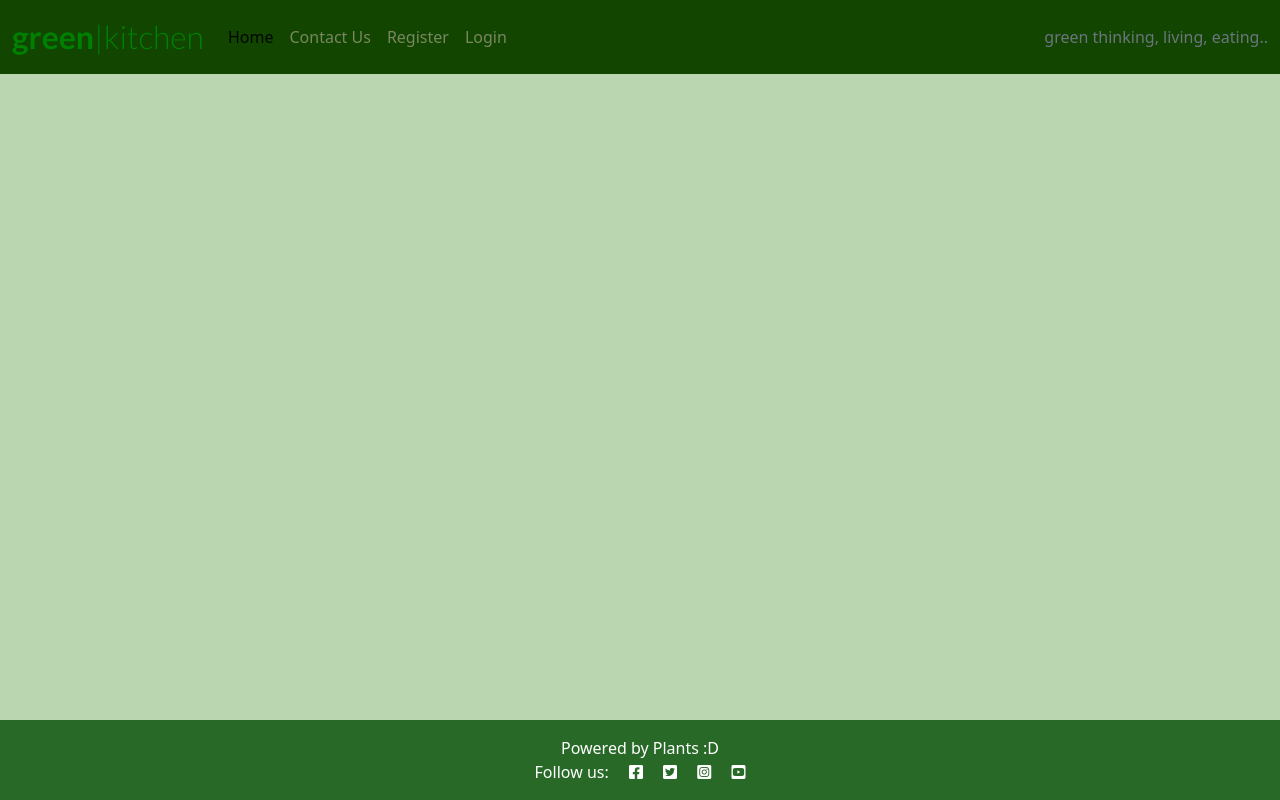
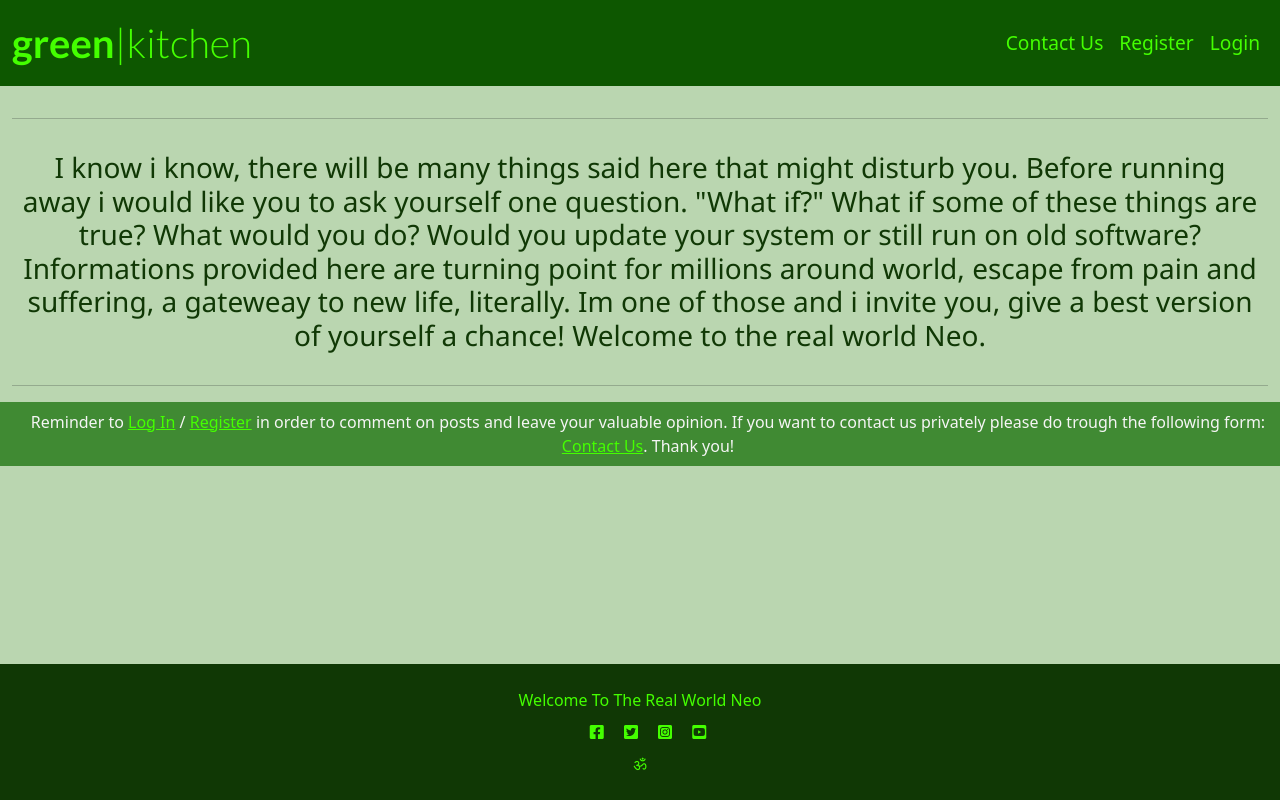
Before and after one commit to Code-Institute-Submissions/denisklopotan-green-kitchen_NovResub2, a Django app: page / in a window 1280 px wide. Run offline with Django 3.2, Linux system fonts and the light colour scheme; data that the repository does not hold is empty.

Commit message:
Apply styling changes

```diff
--- a/static/css/style.css
+++ b/static/css/style.css
@@ -1,24 +1,81 @@
-body {
-    background-color: #5c9948;
+.main-bg {
+    background-color: #bad6b0;
 }
 
-/* Navbar */
-.bg-white {
-    background-color: #114500!important;
+.navbar {
+    background-color: #0d5700;
+}
+.hr1-welcome {
+    margin: 2rem 0 2rem 0;
 }
 
+.hr2-welcome {
+    margin: 2rem 0 0 0;
+}
 
+h2 {
+    margin-top: 0.7rem;
+}
 
-.navbar-light .navbar-nav .nav-link {
-    color: rgb(121, 135, 97)
+h3 {
+    font-family: 'Segoe UI', Tahoma, Geneva, Verdana, sans-serif;
+    color: #103805;
+}
+
+/* .navbar.nav {
+    display: flex;
+    align-items: flex-end
+} */
+
+.navbar-toggler {
+    color: #44ff00;
+}
+
+.navbar-collapse {
+    flex-basis: 100%;
+    flex-grow: 0;
+}
+
+.nav-link {
+    font-size: larger;
+    color: #44ff00;
+    vertical-align: bottom;
 }
 
 .brand {
     font-family: Lato, sans-serif;
-    font-size: 2rem;
+    font-size: 2.5rem;
     font-weight: 700;
-    color: green;
+    color: #44ff00;
 }
+
+/* body {
+    background-color: #5c9948;
+} */
+
+/* .welcome {
+    background-color: #84ac79;
+} */
+
+.reminder {
+    background-color: #408a33;
+    color: whitesmoke;
+}
+
+.reminder-link {
+    color: #44ff00;
+}
+
+footer {
+    color: #44ff00;
+    background-color: #103805;
+}
+
+.media-links {
+    margin: 40px;
+    color: #44ff00;
+}
+
 
 .thin {
     font-weight: 300;
@@ -26,14 +83,6 @@ body {
 
 .light-bg {
     background-color: #fff;
-}
-
-.dark-bg {
-    background-color: rgb(40, 105, 40);
-}
-
-.main-bg {
-    background-color: #bad6b0;
 }
 
 .card {
--- a/templates/base.html
+++ b/templates/base.html
@@ -22,21 +22,22 @@
 
 <body class="d-flex flex-column h-100 main-bg">
 
-    <!-- Navigation -->
+    <!-- Navigation bar -->
+    <nav class="navbar navbar-expand-lg">
+        <div class="container-fluid">
 
-    <nav class="navbar navbar-expand-lg navbar-light bg-white">
-        <div class="container-fluid">
-            <a class="navbar-brand" href="{% url 'home' %}"><span class="brand"><span>green</span><span
-                        class="thin">|kitchen</span></span></a>
-            <button class="navbar-toggler" type="button" data-bs-toggle="collapse" data-bs-target="#navbarText"
+            <!-- Logo button -->
+            <a class="navbar-brand" href="{% url 'home' %}">
+                <span class="brand"><span>green</span><span class="thin">|kitchen</span></span>
+            </a>
+            <button class="navbar-toggler navbar-dark" type="button" data-bs-toggle="collapse" data-bs-target="#navbarText"
                 aria-controls="navbarText" aria-expanded="false" aria-label="Toggle navigation">
                 <span class="navbar-toggler-icon"></span>
             </button>
+
+            <!-- Links -->
             <div class="collapse navbar-collapse" id="navbarText">
                 <ul class="navbar-nav me-auto mb-2 mb-lg-0">
-                    <li class="nav-item">
-                        <a class="nav-link active" aria-current="page" href="{% url 'home' %}">Home</a>
-                    </li>
                     <li class="nav-item">
                         <a class="nav-link" aria-current="page" href="{% url 'contact' %}">Contact Us</a>
                     </li>
@@ -53,13 +54,11 @@
                     </li>
                     {% endif %}
                 </ul>
-                <span class="navbar-text text-muted">
-                    green thinking, living, eating..
-                </span>
             </div>
         </div>
     </nav>
 
+    <!-- Banner message -->
     <div class="container">
         <div class="row">
             <div class="col-md-8 offset-md-2">
@@ -73,20 +72,24 @@
         </div>
     </div>
 
-    <main class="flex-shrink-0 main-bg">
+    <main class="flex-shrink-0 main-bg bg-gradient-success">
         {% block content %}
     <!-- Content Goes here -->
         {% endblock content %}
     </main>
 
     <!-- Footer -->
-
     <footer class="footer mt-auto py-3 dark-bg">
-        <p class="m-0 text-center text-white">Powered by Plants :D</p>
-        <p class="m-0 text-center text-white">Follow us: <i class="fab fa-facebook-square ms-3"></i>
-            <i class="fab fa-twitter-square ms-3"></i>
-            <i class="fab fa-instagram-square ms-3"></i>
-            <i class="fab fa-youtube-square ms-3"></i></p>
+        <p class="m-2 text-center">Welcome To The Real World Neo</p>
+        <div>
+            <p class="m-2 text-center">
+                <i class="fab fa-facebook-square ms-3"></i>
+                <i class="fab fa-twitter-square ms-3"></i>
+                <i class="fab fa-instagram-square ms-3"></i>
+                <i class="fab fa-youtube-square ms-3"></i>
+            </p>
+        </div>
+        <p class="m-2 text-center">ॐ</p>
     </footer>
     <script>
         setTimeout(function () {
--- a/templates/contact.html
+++ b/templates/contact.html
@@ -5,7 +5,7 @@
 {% load crispy_forms_tags %}
 
 <div class="card-body">
-    <h4 class="text-center my-2"><strong>Contact us</strong></h4>
+    <h3 class="text-center my-2">Contact us</h3>
     <p class="text-center">
         If you have any questions or suggestions please contact us by filling the form below, we will gladly answer you in shortest time possible!
     </p>
@@ -15,7 +15,7 @@
                 {{ contact_form | crispy }}
                 {% csrf_token %}
                 <br>
-                <button type="submit" class="btn main-btn btn-secondary">Send</button>
+                <button type="submit" class="btn main-btn">Send</button>
             </form>
         </div>
     </div>
--- a/templates/index.html
+++ b/templates/index.html
@@ -4,6 +4,22 @@
 
 <div class="container-fluid">
     <div class="row">
+
+        <!-- Welcome message -->
+        <div class="welcome">
+            <hr class="hr1-welcome">
+            <h3 class="m-2 text-center">
+                I know i know, there will be many things said here that might disturb you.
+                Before running away i would like you to ask yourself one question. "What if?"
+                What if some of these things are true? What would you do?
+                Would you update your system or still run on old software?
+                Informations provided here are turning point for millions around world,
+                escape from pain and suffering, a gateweay to new life, literally.
+                Im one of those and i invite you, give a best version of yourself a chance!
+                Welcome to the real world Neo.
+            </h3>
+            <hr class="hr2-welcome">
+        </div>
 
         <!-- Blog Entries Column -->
         <div class="col-12 mt-3 left">
@@ -41,6 +57,7 @@
 
             </div>
         </div>
+
     </div>
     {% if is_paginated %}
     <nav aria-label="Page navigation">
@@ -56,4 +73,11 @@
     </nav>
     {% endif %}
 </div>
+
+<!-- Login for CRUD reminder -->
+<div class="row reminder">
+    <p class="m-2 text-center">
+        Reminder to <a class="reminder-link" href="{% url 'account_login' %}">Log In</a> / <a class="reminder-link" href="{% url 'account_signup' %}">Register</a> in order to comment on posts and leave your valuable opinion.
+        If you want to contact us privately please do trough the following form: <a class="reminder-link" href="{% url 'contact' %}">Contact Us</a>. Thank you!</p>
+</div>
 {%endblock%}
```
Also changed, not shown: other parts of static/css/style.css (+28 -10 lines).
